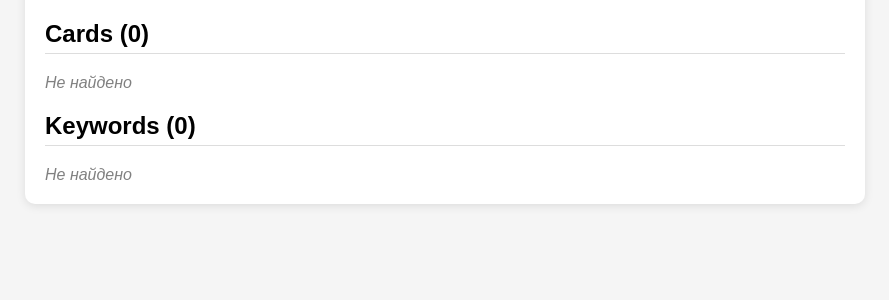
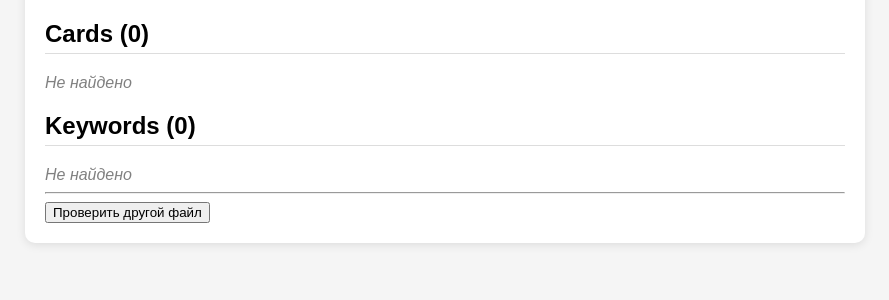
Before and after one commit to Olesyaa-d/practika, a Flask app: template templates/result.html in a window 1280 px wide. Shown: the part 244-544 px from the top of the page, without its empty margins (195-1084 px from the left). Run offline with Flask 3, Linux system fonts and the light colour scheme; the template is opened without the code that fills it, so the values that code supplies are empty.

Commit message:
added new botton

```diff
--- a/templates/result.html
+++ b/templates/result.html
@@ -80,7 +80,11 @@
     {% else %}
         <div class="empty">Не найдено</div>
     {% endif %}
+    <hr>
 
+    <a href="/">
+        <button>Проверить другой файл</button>
+    </a>
 </div>
 
 </body>
```
